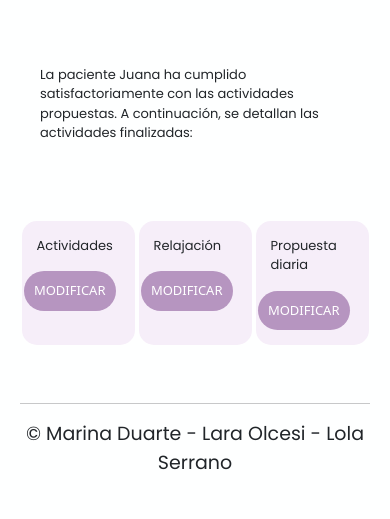
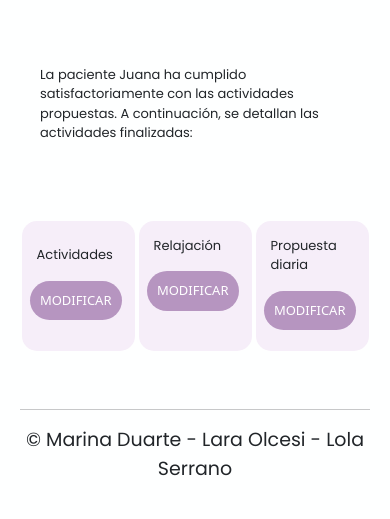
Before and after one commit to mlolaserrano/soul, a PHP site: the page made by pages/admin/(adm)acompañante.html in a window 390 px wide. Shown: the part 951-1470 px from the top of the page. Before the commit the page ends 1421 px from the top, so only its background shows below. Run offline with PHP 8.4, Linux system fonts and the light colour scheme; some libraries are stand-ins or nearby versions; some web fonts are replaced.

Commit message:
Update styles.css

```diff
--- a/assets/css/styles.css
+++ b/assets/css/styles.css
@@ -947,6 +947,7 @@ margin-left: -50px;
   .M-BotonesA{
     width: 80%;
     height: auto;
+    margin: 6px;
   }
 
   .M-textoPaciente{
@@ -960,6 +961,7 @@ margin-left: -50px;
   .M-Cajita1{
     width: 113px;
     margin: 2px;
+    align-content: center;
   }
   .M-Cajita2{
     width: 113px;
```
